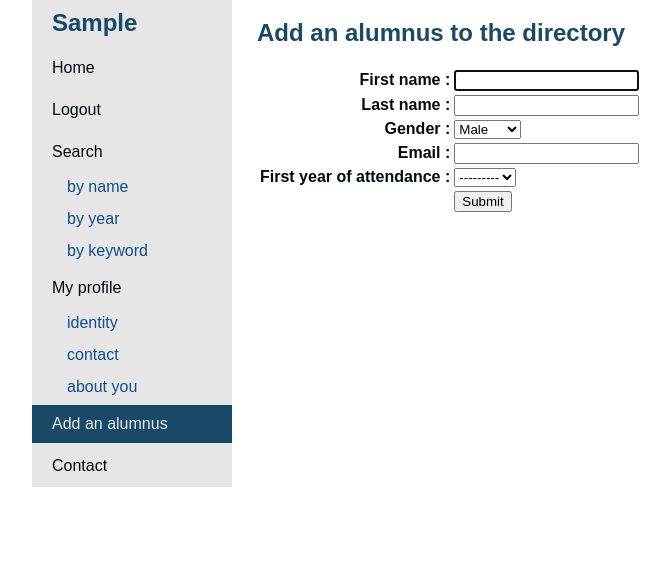
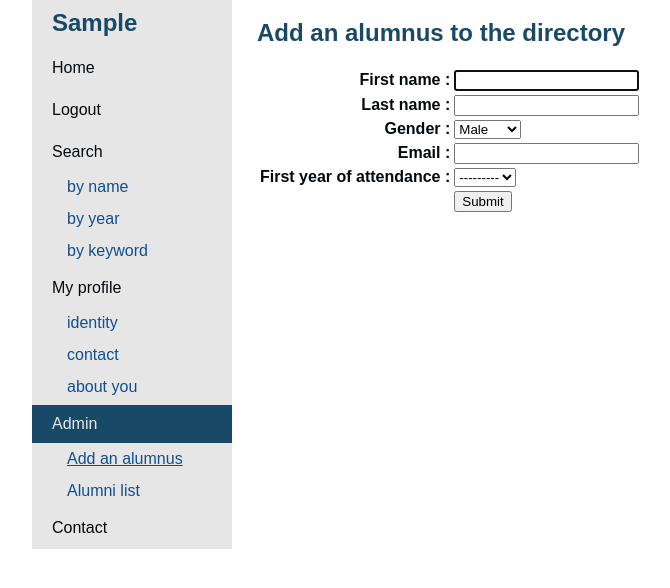
Before and after one commit to MVA-Alumni/website, a Django app: page /add in a window 1280 px wide. Shown: the part 166-754 px from the top of the page, without its empty margins (96-766 px from the left). Run offline with Django 3.2, Linux system fonts and the light colour scheme; the visitor is signed in with stand-in values (Sample User, id 1); data comes from the database, SQL or seed files in the repository; some web fonts are replaced.

Commit message:
add admin list

```diff
--- a/directory/templates/add.html
+++ b/directory/templates/add.html
@@ -1,5 +1,6 @@
 {% extends "base.html" %}
 
+{% block selected_staff %}selected{% endblock %}
 {% block selected_add %}selected{% endblock %}
 
 {% block content %}
--- a/directory/templates/base.html
+++ b/directory/templates/base.html
@@ -41,7 +41,12 @@
                         </ul>
                     </li>
                     {% if request.user.is_staff %}
-                    <li class="nav-link"><a class="{% block selected_add %}{% endblock %}" href="{% url 'add' %}">Add an alumnus</a></li>
+                    <li class="nav-node"><span class="nav-node-label {% block selected_staff %}{% endblock %}">Admin</span>
+                        <ul class="nav-sub">
+                            <li class="nav-leaf"><a class="{% block selected_add %}{% endblock %}" href="{% url 'add' %}">Add an alumnus</a></li>
+                            <li class="nav-leaf"><a class="{% block selected_list_users %}{% endblock %}" href="{% url 'list_users' %}">Alumni list</a></li>
+                        </ul>
+                    </li>
                     {% endif %}
                     {% else %}
                     <li class="nav-link"><a class="{% block selected_login %}{% endblock %}" href="{% url 'login' %}">Login</a></li>
--- a/directory/urls.py
+++ b/directory/urls.py
@@ -15,6 +15,7 @@
     url(r'^me_contact$', views.me_contact, name='me_contact'),
     url(r'^me_about$', views.me_about, name='me_about'),
     url(r'^add$', views.add, name='add'),
+    url(r'^list_users$', views.list_users, name='list_users'),
     url(r'^first_user$', views.first_user, name='first_user'),
     url(r'^contact$', views.contact, name='contact'),
     url(r'^alumnus/([\w.]+)$', views.alumnus, name='alumnus'),
--- a/directory/views.py
+++ b/directory/views.py
@@ -227,6 +227,26 @@
     return render(request, 'add.html', locals())
 
 
+@staff_member_required
+def list_users(request):
+    alumni = Alumnus.objects.all()
+
+    alumni_metrics = [
+        {
+            'username': al.user.username,
+            'first_name': al.user.first_name,
+            'last_name': al.user.last_name,
+            'email': al.user.email,
+            'photo': bool(al.photo),
+            'presentation': len(al.presentation) if al.presentation else 0,
+            'cv': bool(al.cv)
+        }
+        for al in alumni
+    ]
+
+    return render(request, 'list_users.html', locals())
+
+
 def first_user(request):
     if User.objects.all():
         raise Http404
```
Also changed, not shown: directory/templates/list_users.html (added, +28 -0 lines).
